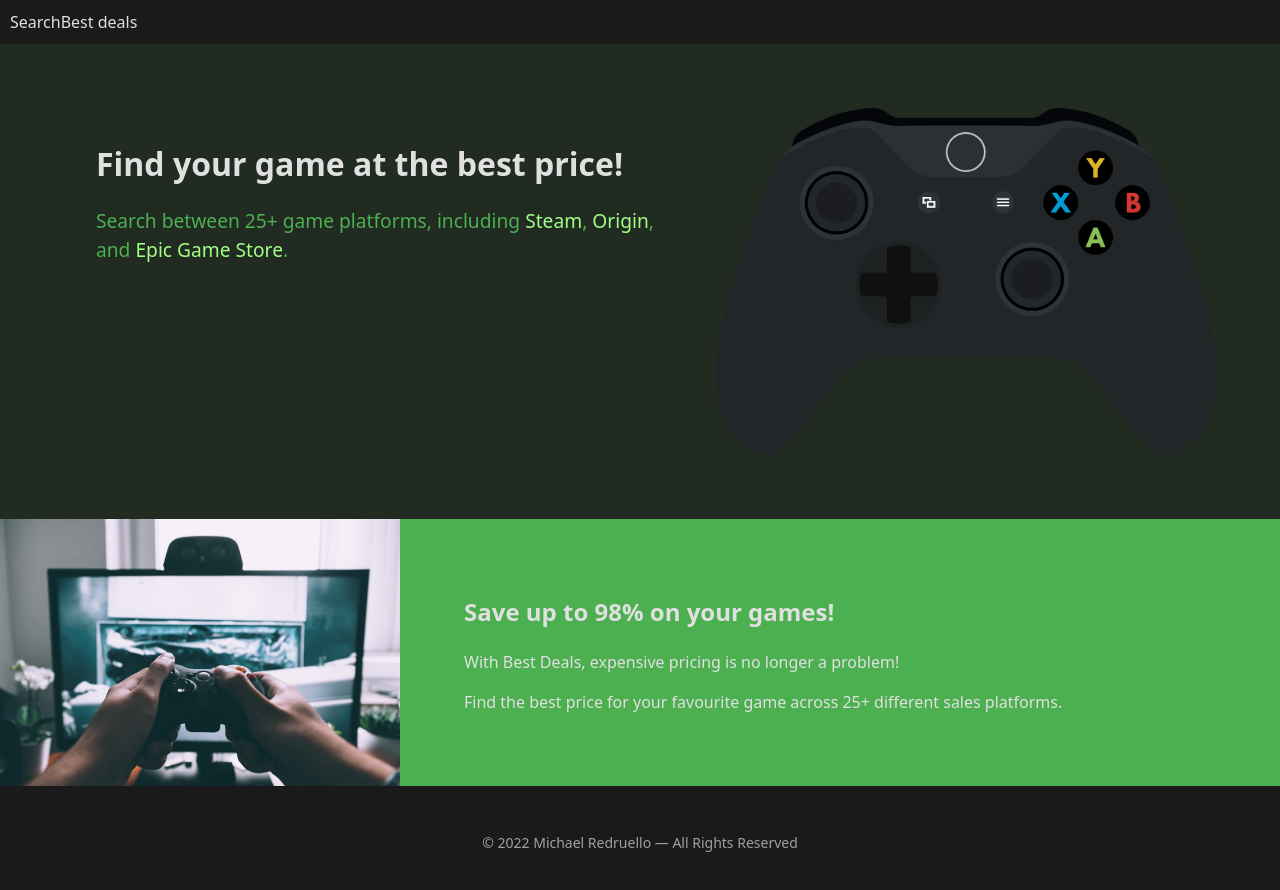
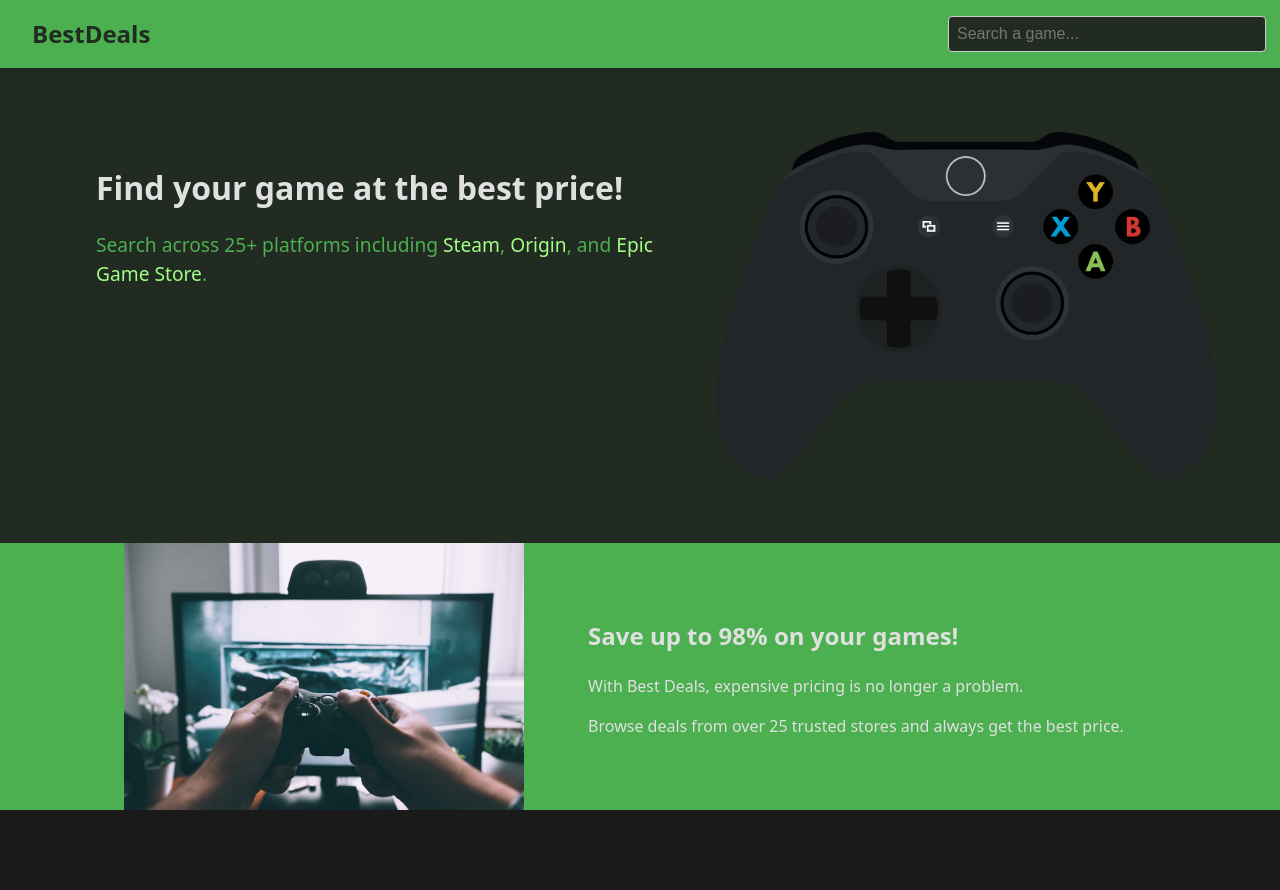
Before and after one commit to michaelredruello/capstone-project, a React (Vite) app: page / in a window 1280 px wide. Shown: the top 890 px of the page. After the commit the page ends 810 px from the top, so only its background shows below. Built offline with nearby package versions, Linux system fonts and the light colour scheme.

Commit message:
Navbar & search reworked

```diff
--- a/package.json
+++ b/package.json
@@ -11,7 +11,8 @@
   },
   "dependencies": {
     "react": "^19.0.0",
-    "react-dom": "^19.0.0"
+    "react-dom": "^19.0.0",
+    "react-router-dom": "^7.5.1"
   },
   "devDependencies": {
     "@eslint/js": "^9.21.0",
--- a/src/App.tsx
+++ b/src/App.tsx
@@ -1,14 +1,17 @@
+import { BrowserRouter as Router, Routes, Route } from "react-router-dom";
+import Home from "./pages/Home/Home";
+import Navbar from "./components/Navbar/Navbar";
 import "./App.css";
-import Home from "./components/Home/Home";
-import Navbar from "./components/Navbar/Navbar";
 
-function App() {
+const App = () => {
   return (
-    <>
+    <Router>
       <Navbar />
-      <Home />
-    </>
+      <Routes>
+        <Route path="/" element={<Home />} />
+      </Routes>
+    </Router>
   );
-}
+};
 
 export default App;
--- a/src/components/Navbar/Navbar.tsx
+++ b/src/components/Navbar/Navbar.tsx
@@ -1,27 +1,66 @@
-import "./index.css"
+import { useState, useEffect } from "react";
+import { Link } from "react-router-dom";
+import "./index.css";
+
+type GameSummary = {
+  gameID: string;
+  external: string;
+  thumb: string;
+  cheapest: string;
+  price: string;
+};
 
 const Navbar = () => {
+  const [searchQuery, setSearchQuery] = useState("");
+  const [searchResults, setSearchResults] = useState<GameSummary[]>([]);
+
+  useEffect(() => {
+    const timeout = setTimeout(() => {
+      if (searchQuery.length > 2) {
+        fetch(
+          `https://www.cheapshark.com/api/1.0/games?title=${searchQuery}&limit=5`
+        )
+          .then((res) => res.json())
+          .then((data) => setSearchResults(data))
+          .catch((err) => console.error(err));
+      } else {
+        setSearchResults([]);
+      }
+    }, 300);
+
+    return () => clearTimeout(timeout);
+  }, [searchQuery]);
+
   return (
-    <header className="bg-white">
-      <nav className="main-nav container">
-        <div >Search</div>
-        <div>Best deals</div>
-        {/* {login ? (
-          <>
-            <Link to="/favorite">Wishlist</Link>
-            <div className="navbar-section">
-              <Link to="/profile">{username}</Link>
-              <Avatar sx={{ width: 30, height: 30, alignSelf: "center" }} />
-            </div>
-          </>
-        ) : (
-          <div className="navbar-section">
-            <Link to="/login">Log In</Link>
-            <Link to="/register">Sign Up</Link>
-          </div>
-        )} */}
-      </nav>
-    </header>
+    <nav className="navbar">
+      <Link to="/" className="navbar-logo">
+        BestDeals
+      </Link>
+
+      <div className="navbar-search-container">
+        <input
+          type="text"
+          placeholder="Search a game..."
+          value={searchQuery}
+          onChange={(e) => setSearchQuery(e.target.value)}
+        />
+        {searchResults.length > 0 && (
+          <ul className="search-dropdown">
+            {searchResults.map((game) => (
+              <li key={game.gameID} className="dropdown-item">
+                <img src={game.thumb} alt={game.external} />
+                <div className="item-infos">
+                  <div>{game.external}</div>
+                  <div className="price-container">
+                    <span className="price">€{game.cheapest}</span>
+                  </div>
+                </div>
+              </li>
+            ))}
+          </ul>
+        )}
+      </div>
+    </nav>
   );
 };
 
--- a/src/components/Navbar/index.css
+++ b/src/components/Navbar/index.css
@@ -1,15 +1,91 @@
-.main-nav {
+.navbar {
   display: flex;
-  flex-direction: row;
-  padding: 10px 10px;
+  justify-content: space-between;
+  align-items: center;
+  padding: 1rem 2rem;
+  background-color: var(--color-primary);
+  box-shadow: 0 2px 5px rgba(0, 0, 0, 0.1);
+  position: sticky;
+  top: 0;
+  z-index: 1000;
 }
 
-.main-nav a {
-  padding: 10px;
-  margin: 0 5px;
-  color: #58595b;
+.navbar-logo {
+  color: var(--color-surface);
+  font-size: 1.5rem;
+  font-weight: bold;
+  text-decoration: none;
 }
 
-.main-nav a:hover {
-  border-bottom: 1px solid #fff;
+.navbar-search-container {
+  position: relative;
+  width: 100%;
+  max-width: 300px;
 }
+
+.navbar-search-container input {
+  padding: 0.5rem;
+  font-size: 1rem;
+  border: 1px solid #ccc;
+  border-radius: 4px;
+  width: 100%;
+  background-color: var(--color-surface);
+  color: var(--color-text);
+}
+
+.search-dropdown {
+  position: absolute;
+  top: 100%;
+  left: 0;
+  right: 0;
+  background: var(--color-surface);
+  border: 1px solid #333;
+  max-height: 300px;
+  overflow-y: auto;
+  z-index: 999;
+  box-shadow: 0 4px 10px rgba(0, 0, 0, 0.2);
+  border-radius: 0 0 4px 4px;
+  margin-block-start: auto;
+  padding-inline-start: 0;
+}
+
+.search-dropdown::-webkit-scrollbar {
+  display: none;
+}
+
+.dropdown-item {
+  display: flex;
+  gap: 1rem;
+  padding: 0.5rem;
+  border-bottom: 1px solid #444;
+  cursor: pointer;
+  transition: background-color 0.2s;
+  font-size: 0.9rem;
+}
+
+.dropdown-item:hover {
+  background-color: var(--color-highlight);
+}
+
+.dropdown-item img {
+  min-width: 140px;
+  width: auto;
+  height: 50px;
+  object-fit: cover;
+  border-radius: 4px;
+}
+
+.item-infos {
+  min-width: 120px;
+}
+
+.price-container {
+  display: flex;
+  justify-content: end;
+}
+
+.price {
+  background-color: var(--color-accent);
+  color: var(--color-bg);
+  font-weight: bold;
+}
--- a/src/index.css
+++ b/src/index.css
@@ -7,18 +7,21 @@
   -webkit-font-smoothing: antialiased;
   -moz-osx-font-smoothing: grayscale;
 
-  --color-primary: #4CAF50;
-  --color-primary-dark: #388E3C;
-  --color-accent: #00C2A8;
-  --color-highlight: #A2FF86;
+  -ms-overflow-style: none;
+  scrollbar-width: none;
 
-  --color-bg: #1A1A1A;
-  --color-surface: #222B22;
+  --color-primary: #4caf50;
+  --color-primary-dark: #388e3c;
+  --color-accent: #00c2a8;
+  --color-highlight: #a2ff86;
 
-  --text-primary: #E0E0E0;
-  --text-secondary: #A0A0A0;
+  --color-bg: #1a1a1a;
+  --color-surface: #222b22;
 
-  --color-danger: #FF5F5F;
+  --text-primary: #e0e0e0;
+  --text-secondary: #a0a0a0;
+
+  --color-danger: #ff5f5f;
 }
 
 body {
--- a/src/components/Home/Home.tsx
+++ b/src/pages/Home/Home.tsx
@@ -7,7 +7,7 @@ const Home = () => {
         <div className="first-banner-text">
           <h1>Find your game at the best price!</h1>
           <p>
-            Search between 25+ game platforms, including <span>Steam</span>,{" "}
+            Search across 25+ platforms including <span>Steam</span>,{" "}
             <span>Origin</span>, and <span>Epic Game Store</span>.
           </p>
         </div>
@@ -15,30 +15,28 @@ const Home = () => {
           <img
             className="first-banner-img"
             src="/ControllerLogo.png"
-            alt="banner"
+            alt="Controller illustration"
           />
         </div>
       </section>
 
       <section className="second-banner">
         <div className="second-banner-img-container">
-          <img className="second-banner-img" src="./Gaming.jpg" alt="banner" />
+          <img
+            className="second-banner-img"
+            src="/Gaming.jpg"
+            alt="Gaming artwork"
+          />
         </div>
         <div className="second-banner-text">
           <h2>Save up to 98% on your games!</h2>
-          <p>With Best Deals, expensive pricing is no longer a problem!</p>
+          <p>With Best Deals, expensive pricing is no longer a problem.</p>
           <p>
-            Find the best price for your favourite game across 25+ different
-            sales platforms.
+            Browse deals from over 25 trusted stores and always get the best
+            price.
           </p>
         </div>
       </section>
-
-      <footer className="footer">
-        <p>
-          © {new Date().getFullYear()} Michael Redruello — All Rights Reserved
-        </p>
-      </footer>
     </main>
   );
 };
--- a/src/components/Home/index.css
+++ b/src/pages/Home/index.css
@@ -9,6 +9,7 @@
   display: flex;
   gap: 2rem;
   align-items: center;
+  justify-content: center;
   background-color: var(--color-primary);
 }
 
@@ -38,8 +39,6 @@
 
 .second-banner-img-container {
   display: flex;
-  justify-content: center;
-  align-items: center;
 }
 
 .first-banner-img {
@@ -50,14 +49,6 @@
 .second-banner-img {
   max-width: 400px;
   height: auto;
-}
-
-/* Footer */
-.footer {
-  text-align: center;
-  padding: 2rem 0;
-  font-size: 0.875rem;
-  color: var(--text-secondary);
 }
 
 /* Responsive */
```
Also changed, not shown: src/components/Footer/Footer.tsx (added), src/components/Footer/index.css (added), 1 other file (tests, documents, lock files or other folders).
